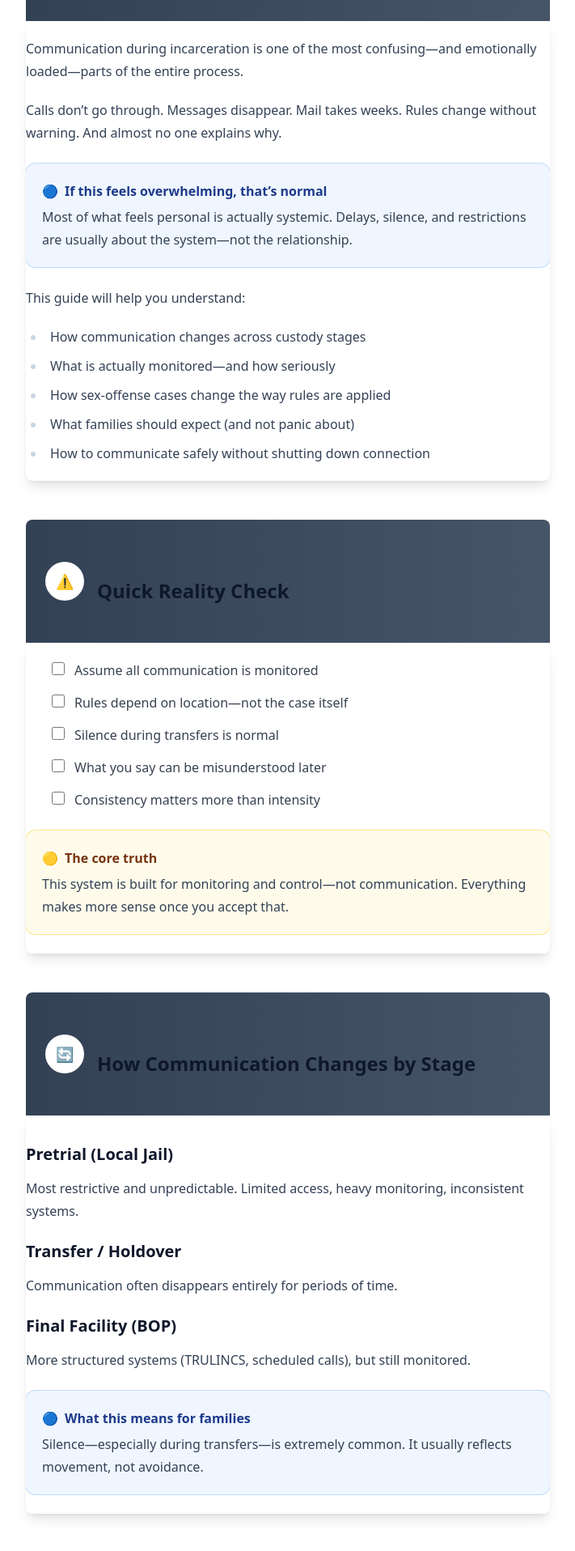
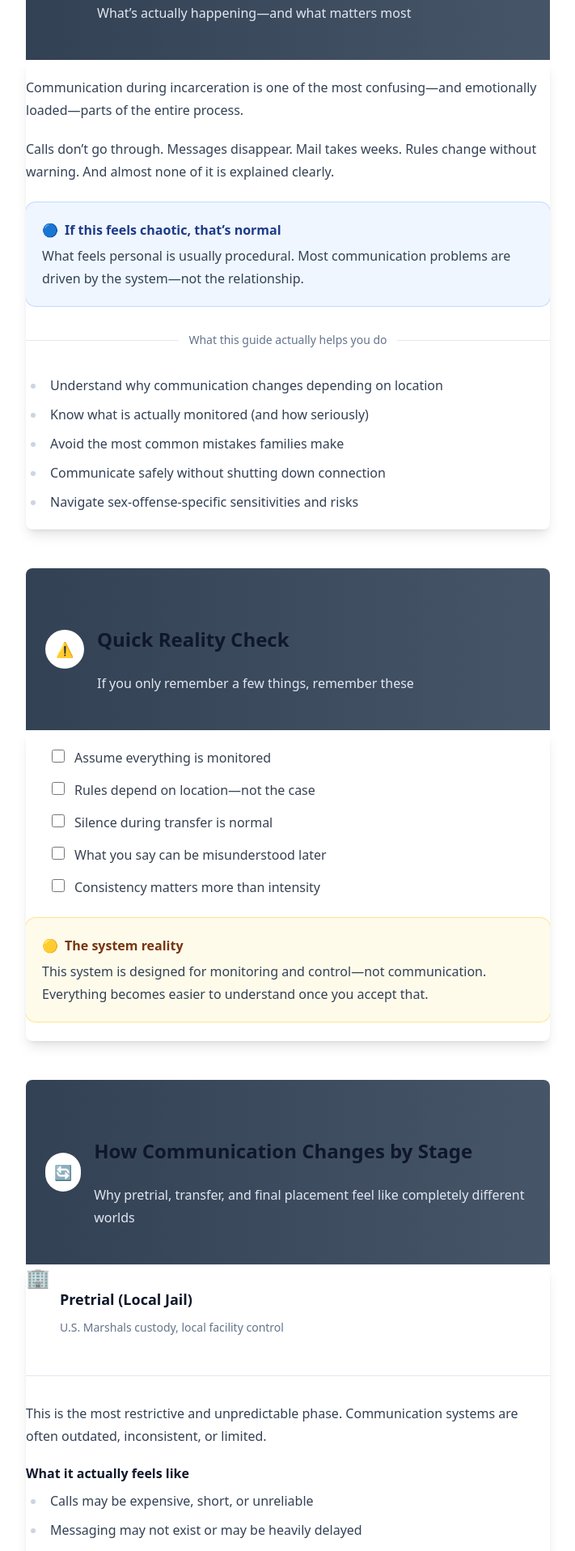
Before and after one commit to projectsolarrecon/Solar, a React (Vite) app: page /resources/prison-communication-mail-visits-monitoring in a window 1280 px wide. Shown: the part 1122-3038 px from the top of the page at 81% size, without its empty margins (128-839 px from the left). Built offline with nearby package versions, Linux system fonts and the light colour scheme.

Commit message:
Update PrisonCommunicationMailVisitsMonitoring.tsx

```diff
--- a/src/pages/resources/PrisonCommunicationMailVisitsMonitoring.tsx
+++ b/src/pages/resources/PrisonCommunicationMailVisitsMonitoring.tsx
@@ -33,30 +33,32 @@ export default function PrisonCommunicationMailVisitsMonitoring(): JSX.Element {
 {/* START HERE */}
 {/* ========================= */}
 
-      <SectionBand title="Start Here" emblem="🧭" />
+<SectionBand
+  title="Start Here"
+  subtitle="What’s actually happening—and what matters most"
+  emblem="🧭"
+/>
 <SectionCard>
   <p>
     Communication during incarceration is one of the most confusing—and emotionally loaded—parts of the entire process.
   </p>
 
   <p>
-          Calls don’t go through. Messages disappear. Mail takes weeks. Rules change without warning. And almost no one explains why.
+    Calls don’t go through. Messages disappear. Mail takes weeks. Rules change without warning. And almost none of it is explained clearly.
   </p>
 
-        <Callout variant="info" title="If this feels overwhelming, that’s normal" icon="🔵">
-          Most of what feels personal is actually systemic. Delays, silence, and restrictions are usually about the system—not the relationship.
+  <Callout variant="info" title="If this feels chaotic, that’s normal" icon="🔵">
+    What feels personal is usually procedural. Most communication problems are driven by the system—not the relationship.
   </Callout>
 
-        <p className="mt-4">
-          This guide will help you understand:
-        </p>
+  <Divider label="What this guide actually helps you do" />
 
-        <ul className="list-disc pl-6 mt-3 space-y-2">
-          <li>How communication changes across custody stages</li>
-          <li>What is actually monitored—and how seriously</li>
-          <li>How sex-offense cases change the way rules are applied</li>
-          <li>What families should expect (and not panic about)</li>
-          <li>How to communicate safely without shutting down connection</li>
+  <ul className="list-disc pl-6 space-y-2">
+    <li>Understand why communication changes depending on location</li>
+    <li>Know what is actually monitored (and how seriously)</li>
+    <li>Avoid the most common mistakes families make</li>
+    <li>Communicate safely without shutting down connection</li>
+    <li>Navigate sex-offense-specific sensitivities and risks</li>
   </ul>
 </SectionCard>
 
@@ -64,21 +66,25 @@ export default function PrisonCommunicationMailVisitsMonitoring(): JSX.Element {
 {/* QUICK REALITY */}
 {/* ========================= */}
 
-      <SectionBand title="Quick Reality Check" emblem="⚠️" />
+<SectionBand
+  title="Quick Reality Check"
+  subtitle="If you only remember a few things, remember these"
+  emblem="⚠️"
+/>
 <SectionCard>
   <Checklist
     id="quick-rules"
     items={[
-            { id: "1", label: <>Assume all communication is monitored</> },
-            { id: "2", label: <>Rules depend on location—not the case itself</> },
-            { id: "3", label: <>Silence during transfers is normal</> },
+      { id: "1", label: <>Assume everything is monitored</> },
+      { id: "2", label: <>Rules depend on location—not the case</> },
+      { id: "3", label: <>Silence during transfer is normal</> },
       { id: "4", label: <>What you say can be misunderstood later</> },
       { id: "5", label: <>Consistency matters more than intensity</> },
     ]}
   />
 
-        <Callout variant="warning" title="The core truth" icon="🟡">
-          This system is built for monitoring and control—not communication. Everything makes more sense once you accept that.
+  <Callout variant="warning" title="The system reality" icon="🟡">
+    This system is designed for monitoring and control—not communication. Everything becomes easier to understand once you accept that.
   </Callout>
 </SectionCard>
 
@@ -86,25 +92,129 @@ export default function PrisonCommunicationMailVisitsMonitoring(): JSX.Element {
 {/* STAGES */}
 {/* ========================= */}
 
-      <SectionBand title="How Communication Changes by Stage" emblem="🔄" />
+<SectionBand
+  title="How Communication Changes by Stage"
+  subtitle="Why pretrial, transfer, and final placement feel like completely different worlds"
+  emblem="🔄"
+/>
+
+{/* PRETRIAL */}
 <SectionCard>
-        <h3 className="font-semibold">Pretrial (Local Jail)</h3>
+  <div className="flex items-start gap-3">
+    <div className="text-2xl">🏢</div>
+    <div>
+      <h3 className="font-semibold text-lg">Pretrial (Local Jail)</h3>
+      <p className="text-sm text-slate-500">U.S. Marshals custody, local facility control</p>
+    </div>
+  </div>
+
+  <Divider />
+
   <p>
-          Most restrictive and unpredictable. Limited access, heavy monitoring, inconsistent systems.
+    This is the most restrictive and unpredictable phase. Communication systems are often outdated, inconsistent, or limited.
   </p>
 
-        <h3 className="mt-4 font-semibold">Transfer / Holdover</h3>
+  <h4 className="font-semibold mt-4">What it actually feels like</h4>
+  <ul className="list-disc pl-6 mt-2 space-y-2">
+    <li>Calls may be expensive, short, or unreliable</li>
+    <li>Messaging may not exist or may be heavily delayed</li>
+    <li>Mail processing can be slow or inconsistent</li>
+  </ul>
+
+  <h4 className="font-semibold mt-4">What families often misunderstand</h4>
   <p>
-          Communication often disappears entirely for periods of time.
+    Lack of communication is often interpreted as avoidance or emotional distance. In reality, it is usually a system limitation.
   </p>
 
-        <h3 className="mt-4 font-semibold">Final Facility (BOP)</h3>
+  <Callout variant="info" title="What to do" icon="🔵">
+    Focus on consistency, not volume. Even short, predictable communication matters more than trying to force frequent contact.
+  </Callout>
+</SectionCard>
+
+{/* TRANSFER */}
+<SectionCard>
+  <div className="flex items-start gap-3">
+    <div className="text-2xl">🚐</div>
+    <div>
+      <h3 className="font-semibold text-lg">Transfer / Holdover</h3>
+      <p className="text-sm text-slate-500">Movement between facilities</p>
+    </div>
+  </div>
+
+  <Divider />
+
   <p>
-          More structured systems (TRULINCS, scheduled calls), but still monitored.
+    This is the most misunderstood stage. Communication often disappears entirely for periods of time.
   </p>
 
-        <Callout variant="info" title="What this means for families" icon="🔵">
-          Silence—especially during transfers—is extremely common. It usually reflects movement, not avoidance.
+  <h4 className="font-semibold mt-4">What actually happens</h4>
+  <ul className="list-disc pl-6 mt-2 space-y-2">
+    <li>No access to phone or messaging systems</li>
+    <li>Uncertain timelines and locations</li>
+    <li>Administrative delays at every step</li>
+  </ul>
+
+  <h4 className="font-semibold mt-4">What families often assume</h4>
+  <p>
+    Silence is often interpreted as something being wrong. In reality, it usually means the person is in transit or processing.
+  </p>
+
+  <Callout variant="warning" title="Critical expectation" icon="🟡">
+    Silence during transfer is extremely common—and usually has nothing to do with the relationship.
+  </Callout>
+
+  <Callout variant="success" title="What to do" icon="🟢">
+    Stay steady. Avoid panic. Wait for reestablished communication rather than trying to chase answers that may not exist yet.
+  </Callout>
+</SectionCard>
+
+{/* FINAL FACILITY */}
+<SectionCard>
+  <div className="flex items-start gap-3">
+    <div className="text-2xl">🏛️</div>
+    <div>
+      <h3 className="font-semibold text-lg">Final Facility (BOP)</h3>
+      <p className="text-sm text-slate-500">More structured, but still monitored</p>
+    </div>
+  </div>
+
+  <Divider />
+
+  <p>
+    Communication becomes more predictable here, but not private.
+  </p>
+
+  <h4 className="font-semibold mt-4">What improves</h4>
+  <ul className="list-disc pl-6 mt-2 space-y-2">
+    <li>Access to TRULINCS messaging</li>
+    <li>Scheduled phone calls</li>
+    <li>More consistent mail flow</li>
+  </ul>
+
+  <h4 className="font-semibold mt-4">What does NOT improve</h4>
+  <ul className="list-disc pl-6 mt-2 space-y-2">
+    <li>Monitoring and recording</li>
+    <li>Content review</li>
+    <li>Potential for misinterpretation</li>
+  </ul>
+
+  <Callout variant="info" title="What this means long-term" icon="🔵">
+    Communication becomes more reliable—but never truly private. Habits you build early matter here.
+  </Callout>
+</SectionCard>
+
+{/* STAGE COMPARISON */}
+<SectionCard>
+  <h3 className="font-semibold text-lg mb-2">What Changes the Most</h3>
+
+  <ul className="list-disc pl-6 space-y-2">
+    <li><strong>Access:</strong> Limited → None → Structured</li>
+    <li><strong>Predictability:</strong> Low → None → Moderate</li>
+    <li><strong>Monitoring:</strong> High → High → High</li>
+  </ul>
+
+  <Callout variant="warning" title="Most common mistake" icon="🟡">
+    Expecting consistency across stages. Each stage operates like a completely different system.
   </Callout>
 </SectionCard>
 
```
Lines whose indentation alone changed are shown as unchanged.
